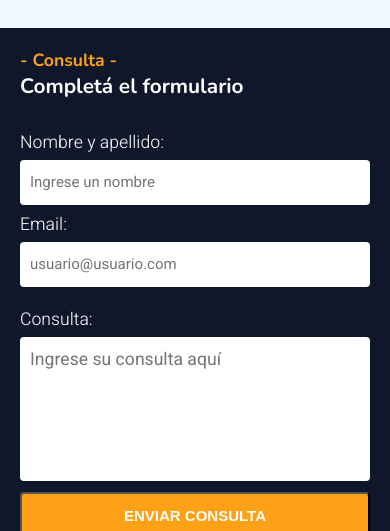
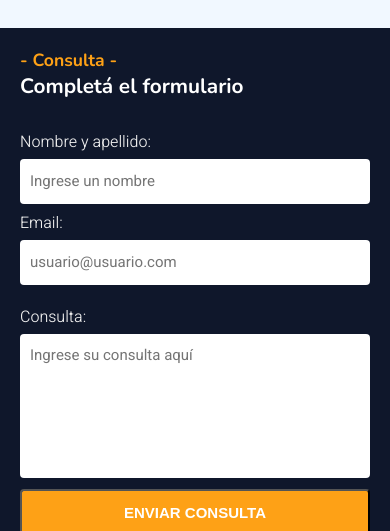
Before and after one commit to MartinCCornejo/Pagina-de-restaurante, a plain HTML site: page index.html in a window 390 px wide. Shown: the part 4040-4571 px from the top of the page. Drawn offline with nearby package versions, Linux system fonts and the light colour scheme.

Commit message:
Modifique la fuente del label del formulario

```diff
--- a/css/style.css
+++ b/css/style.css
@@ -520,9 +520,9 @@ footer .redes a{
 
     .contacto .contenedor-form h2 {font-size: 1.1rem;}
 
-    .contenedor-form .contact-form h5 {font-size: 1rem;}
+    .contenedor-form .contact-form label{font-size: 1rem;}
 
-    #datos-input, #textarea, #btn {font-size: 15px;}
+    #datos-input, #consulta, #btn {font-size: 15px;}
 
     .seccion-final .contenedor .caja {
         padding: 40px 30px;
```
